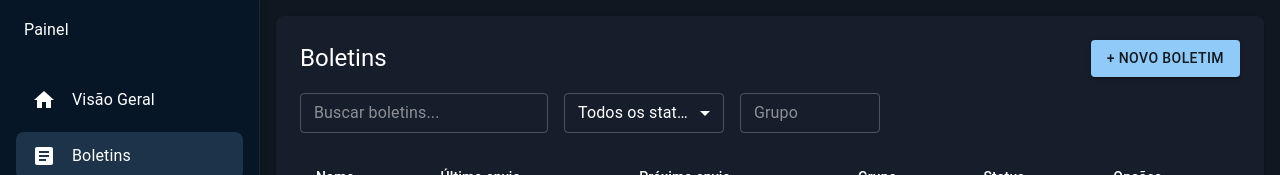
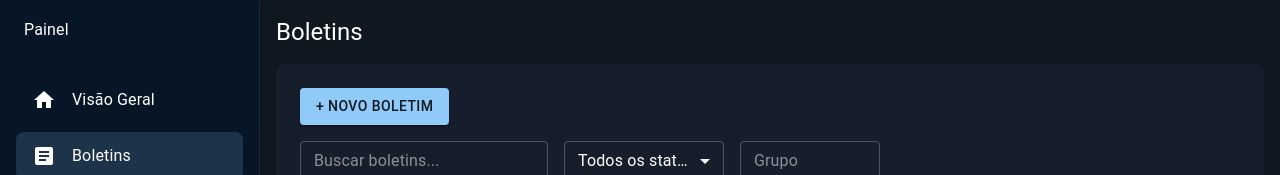
Before and after one commit to MartenMaia/boletin-Inteligente, a Next.js app: page /admin/boletins in a window 1280 px wide. Shown: the top 175 px of the page. Built offline with nearby package versions, Linux system fonts and the light colour scheme; no server answers; the database is empty.

Commit message:
Move page titles outside Paper so only content is inside (Admin pages)

```diff
--- a/pages/admin/boletins/index.tsx
+++ b/pages/admin/boletins/index.tsx
@@ -55,11 +55,17 @@ export default function BoletinsList({themeMode, toggleTheme}:{themeMode?:string
 
   return (
     <AdminLayout themeMode={themeMode} toggleTheme={toggleTheme}>
+      {/* Page title outside Paper */}
+      <Box sx={{ mb:2 }}>
+        <Typography variant="h5">Boletins</Typography>
+      </Box>
+
       <Paper sx={{ p:3 }}>
         <Box sx={{ display:'flex', justifyContent:'space-between', alignItems:'center', mb:2 }}>
-          <Typography variant="h5">Boletins</Typography>
           <Box>
-            <Button variant="contained" color="primary" onClick={()=>router.push('/admin/boletins/novo')}>+ Novo Boletim</Button>
+            <Box>
+              <Button variant="contained" color="primary" onClick={()=>router.push('/admin/boletins/novo')}>+ Novo Boletim</Button>
+            </Box>
           </Box>
         </Box>
 
```
Also changed, not shown: pages/admin/grupos.tsx (+5 -2 lines), pages/admin/index.tsx (+8 -4 lines).
